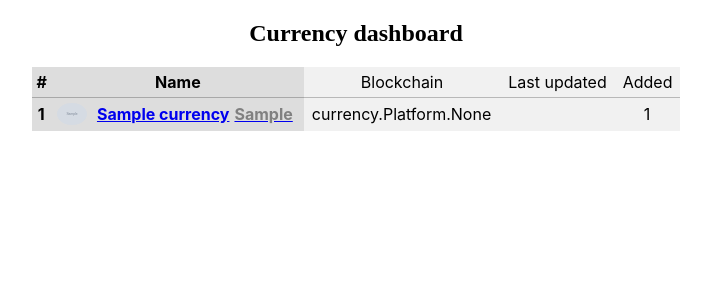
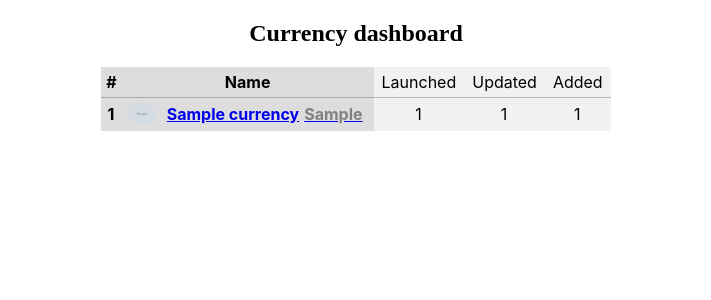
Before and after one commit to rubix0307/CoinHistory, a Django app: page /currencies/ in a window 1280 px wide. Shown: the part 51-351 px from the top of the page, without its empty margins (284-995 px from the left). Run offline with Django 5.2, Linux system fonts and the light colour scheme; tables that the repository leaves empty hold one stand-in row (values such as "Sample post"); grey boxes marked "Sample" are stand-in pictures; lists and menus that the app fills with data are empty; some libraries are stand-ins or nearby versions.

Commit message:
view new data

```diff
--- a/currency/templates/currency/currency_detail.html
+++ b/currency/templates/currency/currency_detail.html
@@ -4,6 +4,8 @@
 {% block content %}
     <h1><a href="{{ currency.coinmarketcap_url }}">{{ currency.name }}</a></h1>
     {% include 'currency/inc/_tags.html' %}
+    {% include 'currency/inc/_urls.html' %}
+    {% include 'currency/inc/_audits.html' %}
     {% include 'currency/inc/_chart.html' %}
 
     <div class="markets">
--- a/currency/templates/currency/inc/_markets.html
+++ b/currency/templates/currency/inc/_markets.html
@@ -17,7 +17,7 @@
                 </tr>
             </thead>
             <tbody>
-                {% for pair in currency.pairs.all %}
+                {% for pair in currency.pair.all %}
                     <tr>
                         <th class="left">{{ forloop.counter }}</th>
                         <th class="left">{{ pair.exchange_name }}</th>
@@ -26,7 +26,7 @@
                         <th>{{ pair.volume_usd|div:1000|floatformat:3 }}</th>
                         <th>{{ pair.volume_percent|floatformat:2 }}</th>
                         <th>{{ pair.effective_liquidity|floatformat:0 }}</th>
-                        <th>{{ pair.last_updated }}</th>
+                        <th>{{ pair.date_updated }}</th>
                         <th>{{ pair.date_added }}</th>
                     </tr>
                 {% endfor %}
--- a/currency/templates/currency/inc/_tags.html
+++ b/currency/templates/currency/inc/_tags.html
@@ -1,8 +1,8 @@
-{% if currency.tags.all %}
+{% if currency.tag.all %}
     <div class="tags">
         <h3>Tags</h3>
         <ul>
-            {% for tag in currency.tags.all %}
+            {% for tag in currency.tag.all %}
                 <li>{{ tag.name }}</li>
             {% endfor %}
         </ul>
--- a/currency/templates/currency/index.html
+++ b/currency/templates/currency/index.html
@@ -1,4 +1,5 @@
 {% extends 'base.html' %}
+{% load tz %}
 {% block title %}Currency dashboard{% endblock %}
 
 {% block content %}
@@ -9,8 +10,8 @@
                 <tr>
                     <th class="left">#</th>
                     <th class="left">Name</th>
-                    <th>Blockchain</th>
-                    <th>Last updated</th>
+                    <th>Launched</th>
+                    <th>Updated</th>
                     <th>Added</th>
                 </tr>
             </thead>
@@ -19,9 +20,9 @@
                     <tr>
                         <th class="left">{{ forloop.counter }}</th>
                         <th class="left"><a href="{% url 'currency_detail' slug=currency.slug %}" class="caption">{% if currency.logo %}<img class="logo" alt="Logo for {{ currency.name }}" src="{{ currency.logo }}">{% endif %}{{ currency.name }} <div class="symbol">{{ currency.symbol }}</div></a></th>
-                        <th>{{ currency.platform }}</th>
-                        <th>{{ currency.last_updated }}</th>
-                        <th>{{ currency.date_added }}</th>
+                        <th>{{ currency.date_launched|default:'' }}</th>
+                        <th>{{ currency.date_updated|default:'' }}</th>
+                        <th>{{ currency.date_added|default:'' }}</th>
                     </tr>
                 {% endfor %}
             </tbody>
--- a/currency/views.py
+++ b/currency/views.py
@@ -13,7 +13,11 @@
 
 
 def currency_detail(request: WSGIRequest, slug: str):
-    currency = Currency.objects.filter(slug=slug).prefetch_related('tags', 'pairs').first()
+    currency = (Currency.objects
+                .filter(slug=slug)
+                .prefetch_related('pair', 'tag', 'price_record', 'url', 'platform', 'audit')
+                .first()
+               )
 
     tp_str = request.GET.get('time_period', '')
     time_period = int(tp_str) if tp_str.isdigit() else 900
```
Also changed, not shown: currency/templates/currency/inc/_audits.html (added, +10 -0 lines), currency/templates/currency/inc/_urls.html (added, +10 -0 lines).
